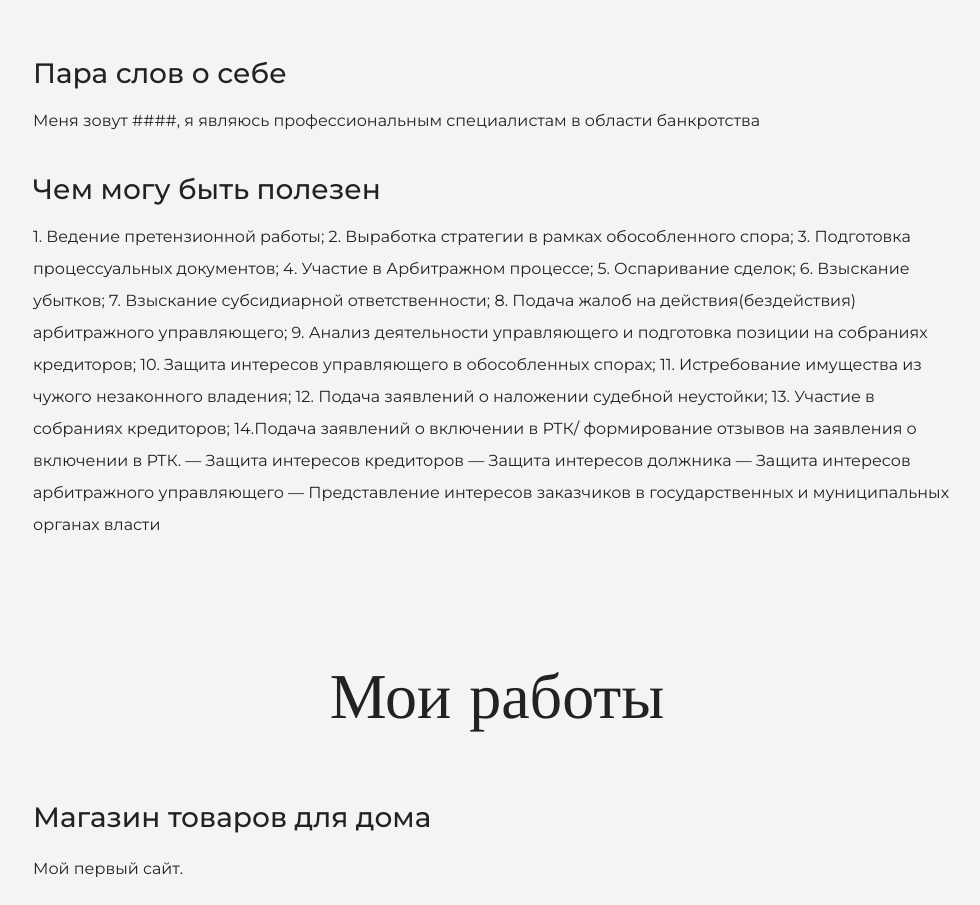
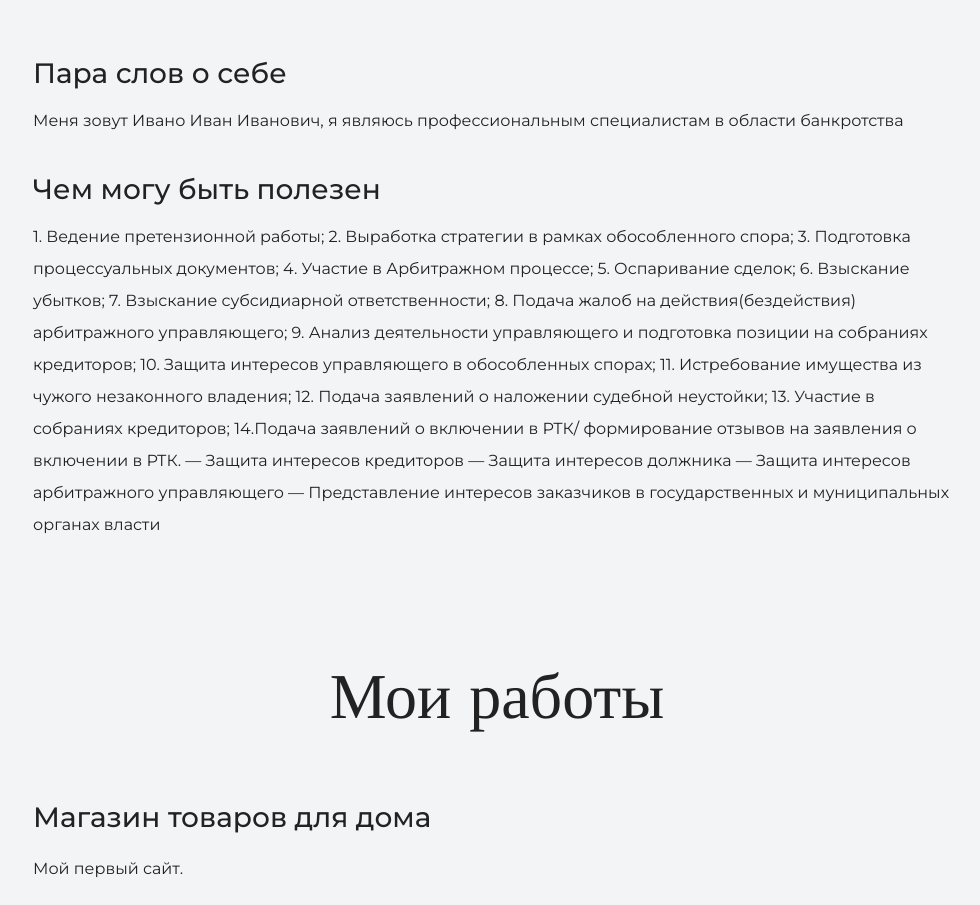
Before and after one commit to BlessSinister/MySite, a plain HTML site: page index.html in a window 1280 px wide. Shown: the part 1119-2024 px from the top of the page, without its empty margins (143-1123 px from the left). Drawn offline with nearby package versions, Linux system fonts and the light colour scheme.

Commit message:
Скрыл данные заказчика

```diff
--- a/index.html
+++ b/index.html
@@ -23,7 +23,7 @@
     <section class="intro">
       <h2 class="subheading">Давайте познакомимся</h2>
       <h3>Пара слов о себе</h3>
-      <p>Меня зовут ####, я являюсь профессиональным специалистам в области банкротства</p>
+      <p>Меня зовут Ивано Иван Иванович, я являюсь профессиональным специалистам в области банкротства</p>
       <h3>Чем могу быть полезен</h3>
       <p>
         1. Ведение претензионной работы;
```
